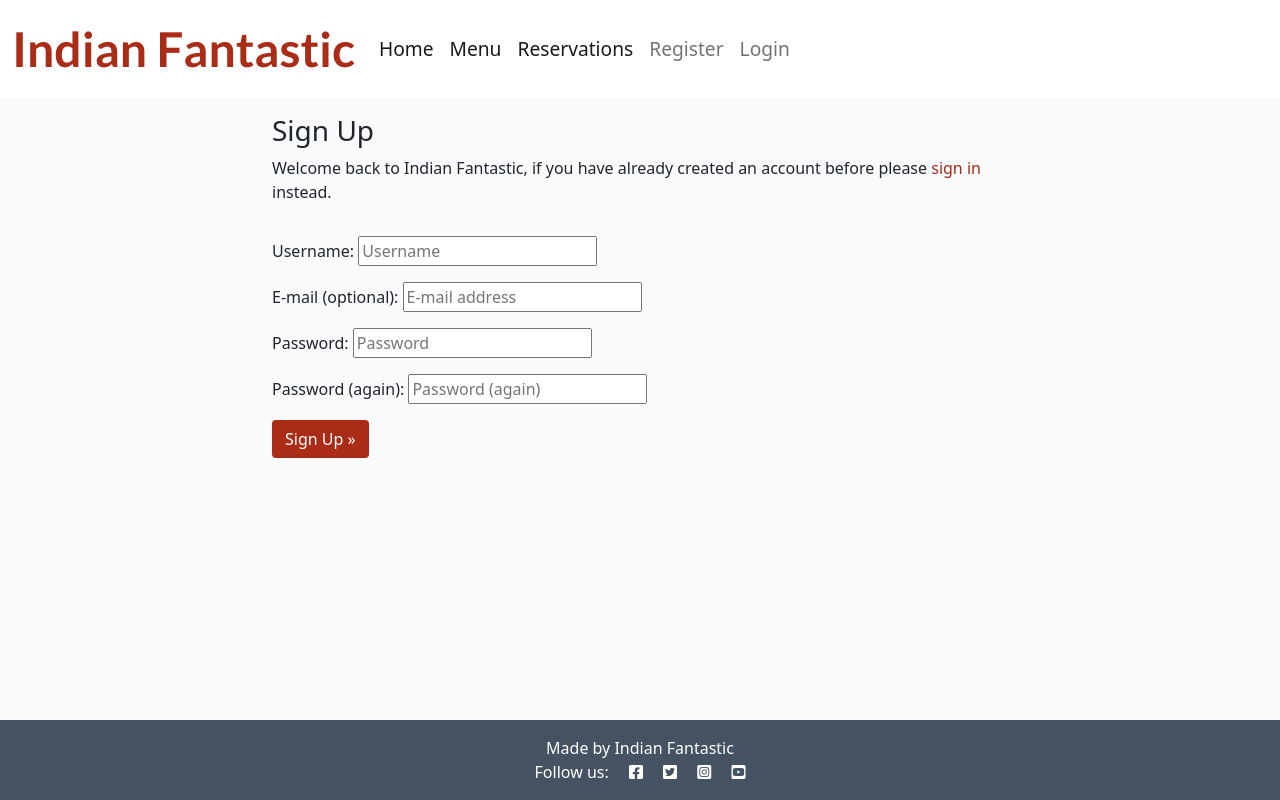
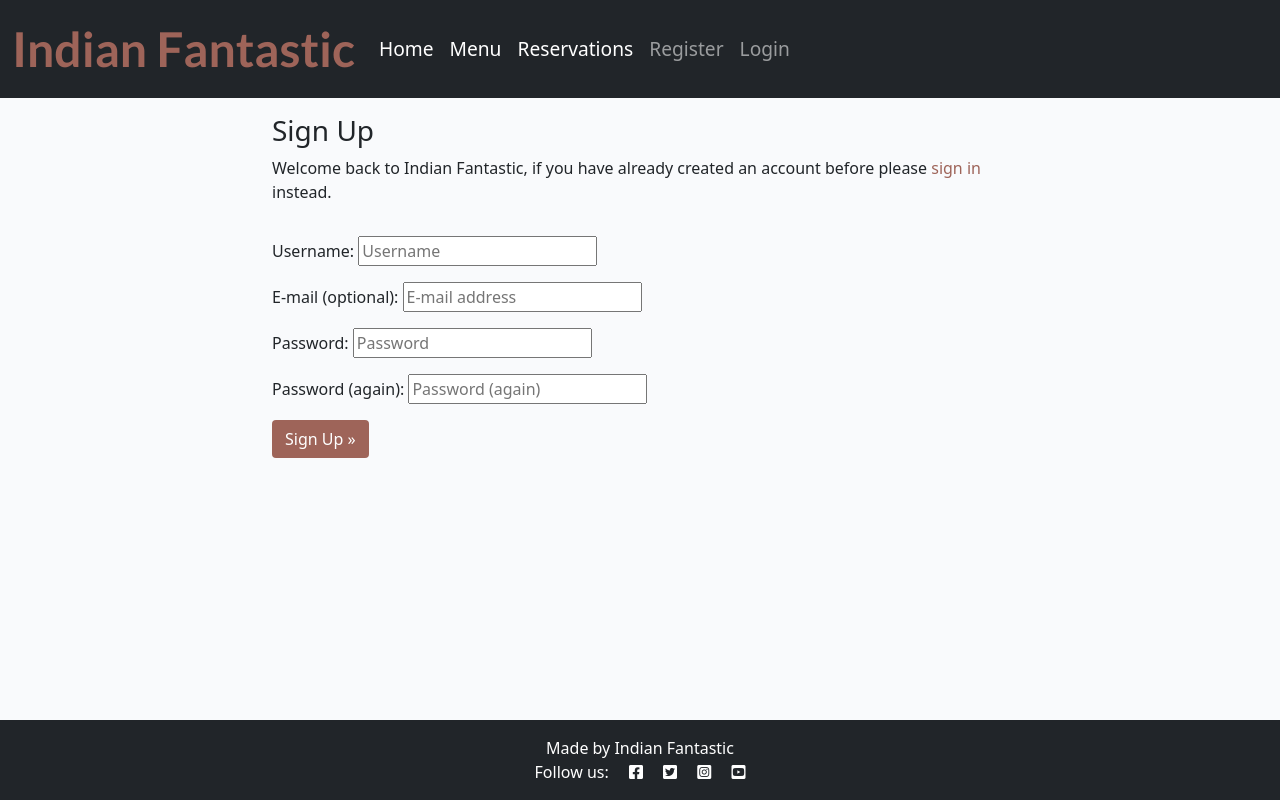
Before and after one commit to Sajalol/Django_restaurant_proj1, a Django app: page /accounts/signup/ in a window 1280 px wide. Run offline with Django 3.2, Linux system fonts and the light colour scheme.

Commit message:
small changes

```diff
--- a/restaurant/settings.py
+++ b/restaurant/settings.py
@@ -59,6 +59,8 @@ LOGIN_REDIRECT_URL = '/'
 LOGOUT_REDIRECT_URL = '/'
 
 CRISPY_TEMPLATE_PACK = 'bootstrap4'
+
+ACCOUNT_EMAIL_VERIFICATION = 'none'
 
 
 MIDDLEWARE = [
--- a/static/css/style.css
+++ b/static/css/style.css
@@ -1,12 +1,16 @@
 body {
     background-color: #F9FAFC;
+}
+
+.navbar-custom {
+    background-color: #9e6459;
 }
 
 .brand {
     font-family: Lato, sans-serif;
     font-size: 3rem;
     font-weight: 700;
-    color: #aa2c16;
+    color: #9e6459;
 }
 
 .nav-item {
@@ -14,7 +18,7 @@ body {
 }
 
 .red-o {
-    color: #E84610;
+    color: #9e6459;
 }
 
 .thin {
@@ -111,18 +115,18 @@ body {
 }
 
 .btn-signup {
-    background-color: #aa2c16;
-    color: #fff;
+    background-color: #9e6459;
+    color: rgb(255, 255, 255);
 }
 
 .btn-signup:hover,
 .btn-signup:active {
     background-color: #343434;
-    color: #aa2c16;
+    color: #9e6459;
 }
 
 .link {
-    color: #aa2c16;
+    color: #9e6459;
     text-decoration: none;
 }
 
--- a/templates/base.html
+++ b/templates/base.html
@@ -24,7 +24,7 @@
 
     <!-- Navigation -->
 
-    <nav class="navbar navbar-expand-lg navbar-light bg-white">
+    <nav class="navbar navbar-expand-lg navbar-dark bg-dark">
         <div class="container-fluid">
             <a class="navbar-brand" href="{% url 'home' %}"> <span class="brand">Indian Fantastic</span></a>
             <button class="navbar-toggler" type="button" data-bs-toggle="collapse" data-bs-target="#navbarText"
@@ -68,7 +68,7 @@
     </main>
 
     <!-- Footer -->
-    <footer class="footer mt-auto py-3 dark-bg">
+    <footer class="footer mt-auto py-3 bg-dark">
         <p class="m-0 text-center text-white">Made by Indian Fantastic</p>
         <p class="m-0 text-center text-white">Follow us: <i class="fab fa-facebook-square ms-3"></i>
             <i class="fab fa-twitter-square ms-3"></i>
```
